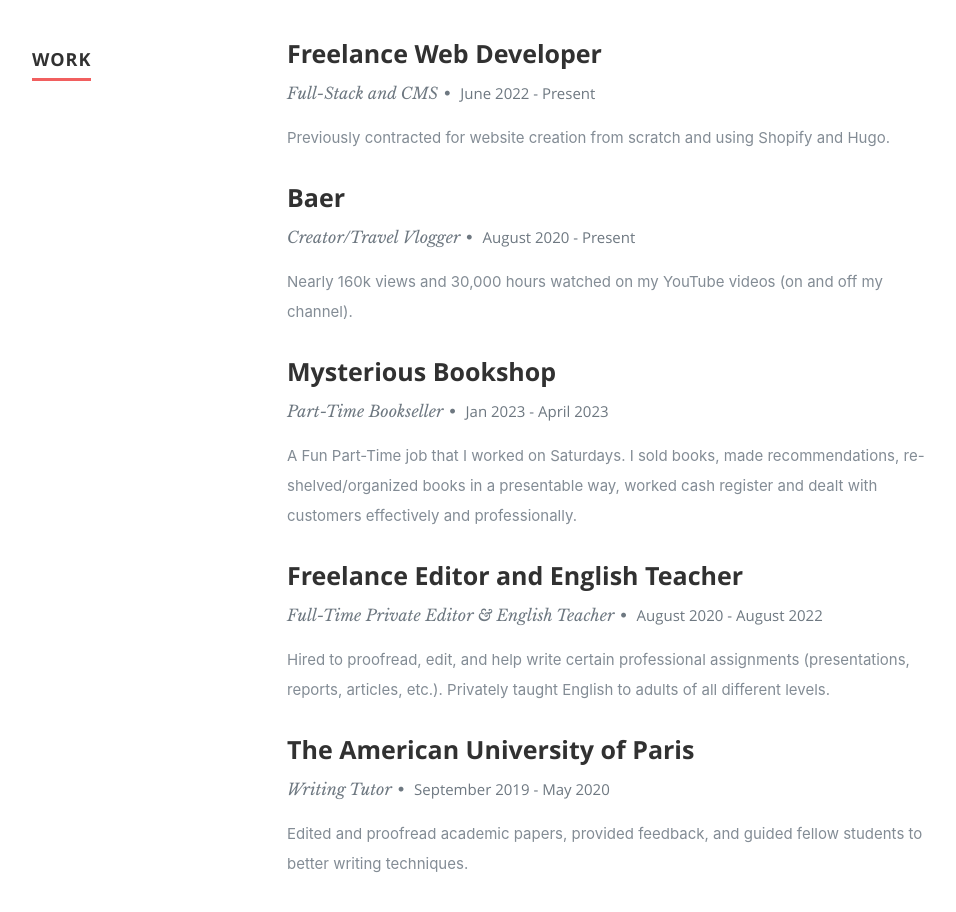
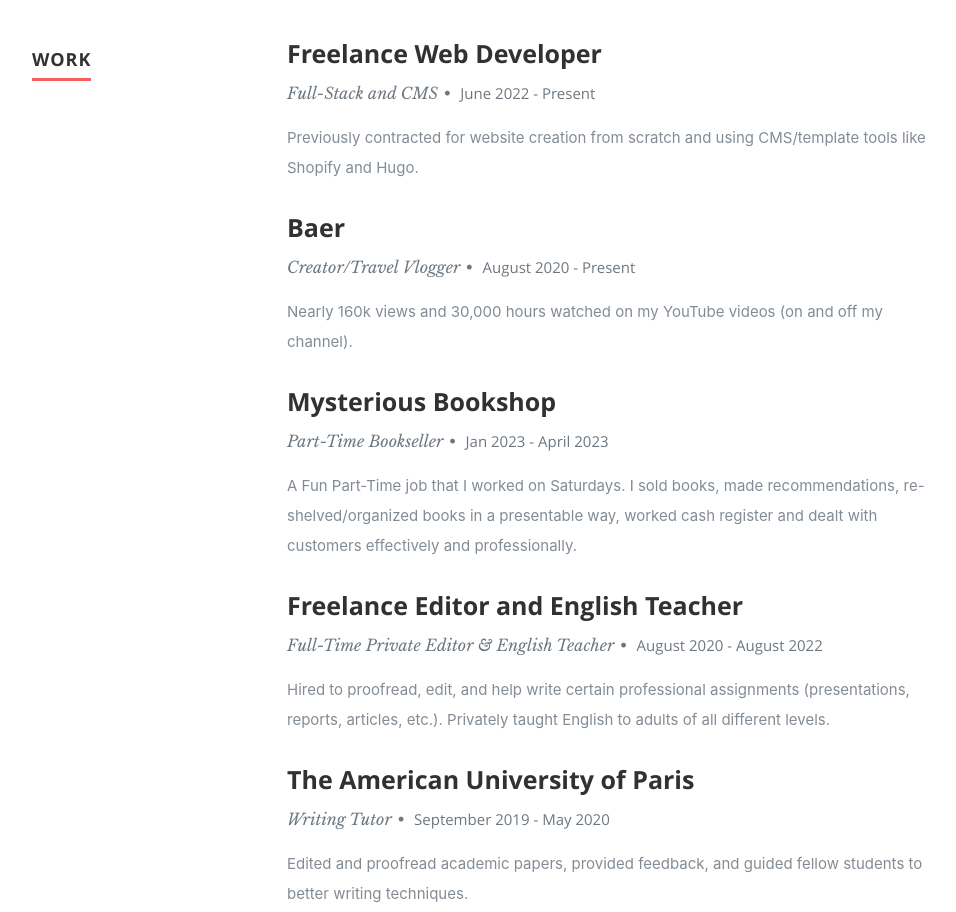
Before and after one commit to blanfried/BaerLanfriedResume, a React (Create React App) app: page / in a window 1280 px wide. Shown: the part 2160-3072 px from the top of the page, without its empty margins (118-1074 px from the left). Built offline with nearby package versions, Linux system fonts and the light colour scheme.

Commit message:
Updated Resume

```diff
--- a/src/resumeData.js
+++ b/src/resumeData.js
@@ -64,7 +64,7 @@ let resumeData = {
       "specialization":"Full-Stack and CMS",
       "MonthOfLeaving":"June 2022 -",
       "YearOfLeaving":"Present",
-      "Achievements":"Previously contracted for website creation from scratch and using Shopify and Hugo."
+      "Achievements":"Previously contracted for website creation from scratch and using CMS/template tools like Shopify and Hugo."
     },
     {
       "CompanyName":"Baer",
```
